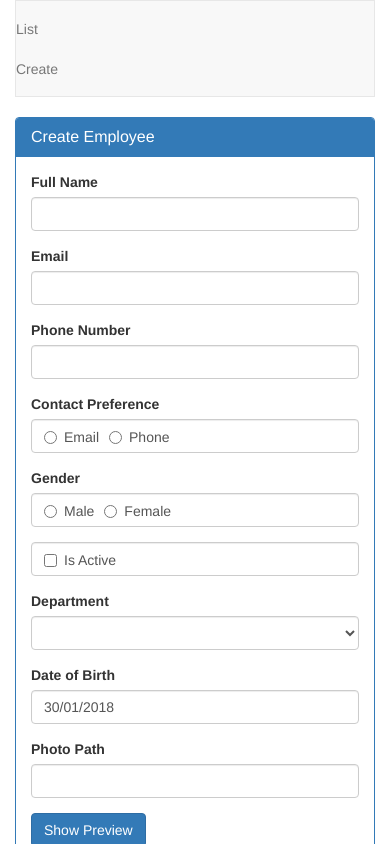
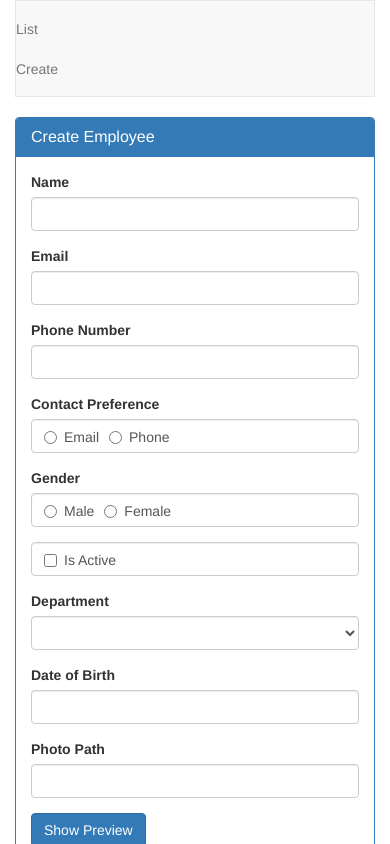
Before and after one commit to Romserg/ang_crud, an Angular app: page /create in a window 390 px wide. Shown: the top 844 px of the page. Built offline with nearby package versions, Linux system fonts and the light colour scheme.

Commit message:
Add dynamic required attribute to phone/email fields

```diff
--- a/src/app/employees/create-employee.component.html
+++ b/src/app/employees/create-employee.component.html
@@ -1,57 +1,76 @@
-<form #employeeForm="ngForm" (ngSubmit)="saveEmployee(employeeForm)">
+<form #employeeForm="ngForm" (ngSubmit)="saveEmployee(employee)">
   <div class="panel panel-primary">
     <div class="panel-heading">
       <h3 class="panel-title">Create Employee</h3>
     </div>
     <div class="panel-body">
 
-      <div class="form-group">
-        <label for="fullName">Full Name</label>
-        <input type="text" name="fullName" [(ngModel)]="fullName" id="fullName" class="form-control">
+      <div class="form-group" [class.has-error]="name.invalid && name.touched" [class.has-success]="name.valid">
+        <label for="fullName" class="control-label">Name</label>
+        <input type="text" required name="name" #name="ngModel" [(ngModel)]="employee.name" id="fullName"
+               class="form-control">
+        <span class="help-block" *ngIf="name.invalid && name.touched">Name is required</span>
       </div>
 
-      <div class="form-group">
-        <label for="email">Email</label>
-        <input type="text" name="email" [(ngModel)]="email" id="email" class="form-control">
+      <div class="form-group" [class.has-error]="email.invalid">
+        <label for="email" class="control-label">Email</label>
+        <input id="email" [required]="contactPreference.value == 'email'" email name="email" #email="ngModel"
+               [(ngModel)]="employee.email" type="text" class="form-control">
+        <span class="help-block" *ngIf="email.errors?.required">
+          Email is required
+        </span>
+        <span class="help-block" *ngIf="email.errors?.email && email.touched">
+          Email is invalid
+        </span>
       </div>
 
-      <div class="form-group">
-        <label for="phoneNumber">Phone Number</label>
-        <input type="text" name="phoneNumber" [(ngModel)]="phoneNumber" id="phoneNumber" class="form-control">
+      <div class="form-group" [class.has-error]="phoneNumber.invalid">
+        <label for="phoneNumber" class="control-label">Phone Number</label>
+        <input id="phoneNumber" [required]="contactPreference.value === 'phone'" name="phoneNumber" #phoneNumber="ngModel"
+               [(ngModel)]="employee.phoneNumber" type="text" class="form-control">
+        <span class="help-block" *ngIf="phoneNumber.errors?.required">
+          Phone Number is required
+        </span>
       </div>
 
-      <div class="form-group">
-        <label>Contact Preference</label>
+      <div class="form-group" [class.has-error]="contactPreference.touched && contactPreference.invalid">
+        <label class="control-label">Contact Preference</label>
         <div class="form-control">
           <label class="radio-inline">
-            <input type="radio" name="contactPreference" value="email" [(ngModel)]="contactPreference">
-            Email
+            <input type="radio" required #contactPreference="ngModel" name="contactPreference" value="email"
+                   [(ngModel)]="employee.contactPreference"> Email
           </label>
           <label class="radio-inline">
-            <input type="radio" name="contactPreference" value="phone" [(ngModel)]="contactPreference">
-            Phone
+            <input type="radio" required #contactPreference="ngModel" name="contactPreference" value="phone"
+                   [(ngModel)]="employee.contactPreference"> Phone
           </label>
         </div>
+        <span class="help-block" *ngIf="contactPreference.touched && contactPreference.invalid">
+          Contact Preference is required
+        </span>
       </div>
 
-      <div class="form-group">
-        <label>Gender</label>
+      <div class="form-group" [class.has-error]="gender.touched && gender.invalid">
+        <label class="control-label">Gender</label>
         <div class="form-control">
           <label class="radio-inline">
-            <input type="radio" value="male" name="gender" [(ngModel)]="gender">
-            Male
+            <input type="radio" required #gender="ngModel" value="male" name="gender"
+                   [(ngModel)]="employee.gender"> Male
           </label>
           <label class="radio-inline">
-            <input type="radio" value="female" name="gender" [(ngModel)]="gender">
-            Female
+            <input type="radio" required #gender="ngModel" value="female" name="gender"
+                   [(ngModel)]="employee.gender"> Female
           </label>
         </div>
+        <span class="help-block" *ngIf="gender.touched && gender.invalid">
+          Gender is required
+        </span>
       </div>
 
       <div class="form-group">
         <div class="form-control">
           <label class="checkbox-inline">
-            <input type="checkbox" name="isActive" [(ngModel)]="isActive">
+            <input type="checkbox" name="isActive" [(ngModel)]="employee.isActive">
             Is Active
           </label>
         </div>
@@ -61,7 +80,7 @@
         <label for="department">
           Department
         </label>
-        <select name="department" id="department" [(ngModel)]="department" class="form-control">
+        <select name="department" id="department" [(ngModel)]="employee.department" class="form-control">
           <option *ngFor="let dept of departments" [value]="dept.id">{{dept.name}}</option>
         </select>
       </div>
@@ -70,13 +89,13 @@
         <div class="form-group col-md-4">
           <label for="dateOfBirth">Date of Birth</label>
           <input type="text" bsDatepicker [bsConfig]="datePickerConfig" placement="right" name="dateOfBirth"
-                 [(ngModel)]="dateOfBirth" id="dateOfBirth" class="form-control">
+                 [(ngModel)]="employee.dateOfBirth" id="dateOfBirth" class="form-control">
         </div>
       </div>
 
       <div class="form-group">
         <label for="photoPath">Photo Path</label>
-        <input type="text" name="photoPath" [(ngModel)]="photoPath" id="photoPath" class="form-control">
+        <input type="text" name="photoPath" [(ngModel)]="employee.photoPath" id="photoPath" class="form-control">
       </div>
       <div class="form-group">
         <button type="button" (click)="togglePhotoPreview()"
@@ -84,14 +103,17 @@
         </button>
       </div>
       <div class="form-group">
-        <img [src]="photoPath" height="200" width="200" *ngIf="previewPhoto"/>
+        <img [src]="employee.photoPath" height="200" width="200" *ngIf="previewPhoto"/>
       </div>
 
     </div>
     <div class="panel-footer">
-      <button type="submit" class="btn btn-primary">Save</button>
+      <button type="submit" class="btn btn-primary" [disabled]="employeeForm.invalid">Save</button>
     </div>
   </div>
 </form>
 
 Angular Generated Form Model: {{employeeForm.value | json}}
+<br>
+<br>
+Angular Generated Form Model: {{employee | json}}
--- a/src/app/employees/create-employee.component.ts
+++ b/src/app/employees/create-employee.component.ts
@@ -2,6 +2,7 @@ import { Component, OnInit } from '@angular/core';
 import { NgForm } from '@angular/forms';
 import { Department } from '../models/department.model';
 import { BsDatepickerConfig } from 'ngx-bootstrap/datepicker';
+import { Employee } from '../models/employee.model';
 
 @Component({
   selector: 'app-create-employee',
@@ -10,8 +11,19 @@ import { BsDatepickerConfig } from 'ngx-bootstrap/datepicker';
 })
 export class CreateEmployeeComponent implements OnInit {
   previewPhoto = false;
-	dateOfBirth: Date = new Date(2018,0,30);
   datePickerConfig: Partial<BsDatepickerConfig>;
+  employee: Employee = {
+    id: null,
+    name: null,
+    gender: null,
+    contactPreference: null,
+    phoneNumber: null,
+    email: '',
+    dateOfBirth: null,
+    department: null,
+    isActive: null,
+    photoPath: null
+  };
   departments: Department[] = [
     {id: 1, name: 'Help Desk'},
     {id: 2, name: 'HR'},
@@ -24,21 +36,18 @@ export class CreateEmployeeComponent implements OnInit {
     this.datePickerConfig = Object.assign({},
       {
         containerClass: 'theme-dark-blue',
-				minDate: new Date(1900,0,1),
-				maxDate: new Date(2019,11,31),
         dateInputFormat: 'DD/MM/YYYY',
-
       })
   }
 
   ngOnInit() {
   }
 
-	saveEmployee(empForm: NgForm): void {
-		console.log(empForm.value)
+  saveEmployee(newEmployee: Employee): void {
+    console.log(newEmployee)
   }
 
-	togglePhotoPreview(){
+  togglePhotoPreview() {
     this.previewPhoto = !this.previewPhoto;
   }
 
```
Lines whose indentation alone changed are shown as unchanged.
